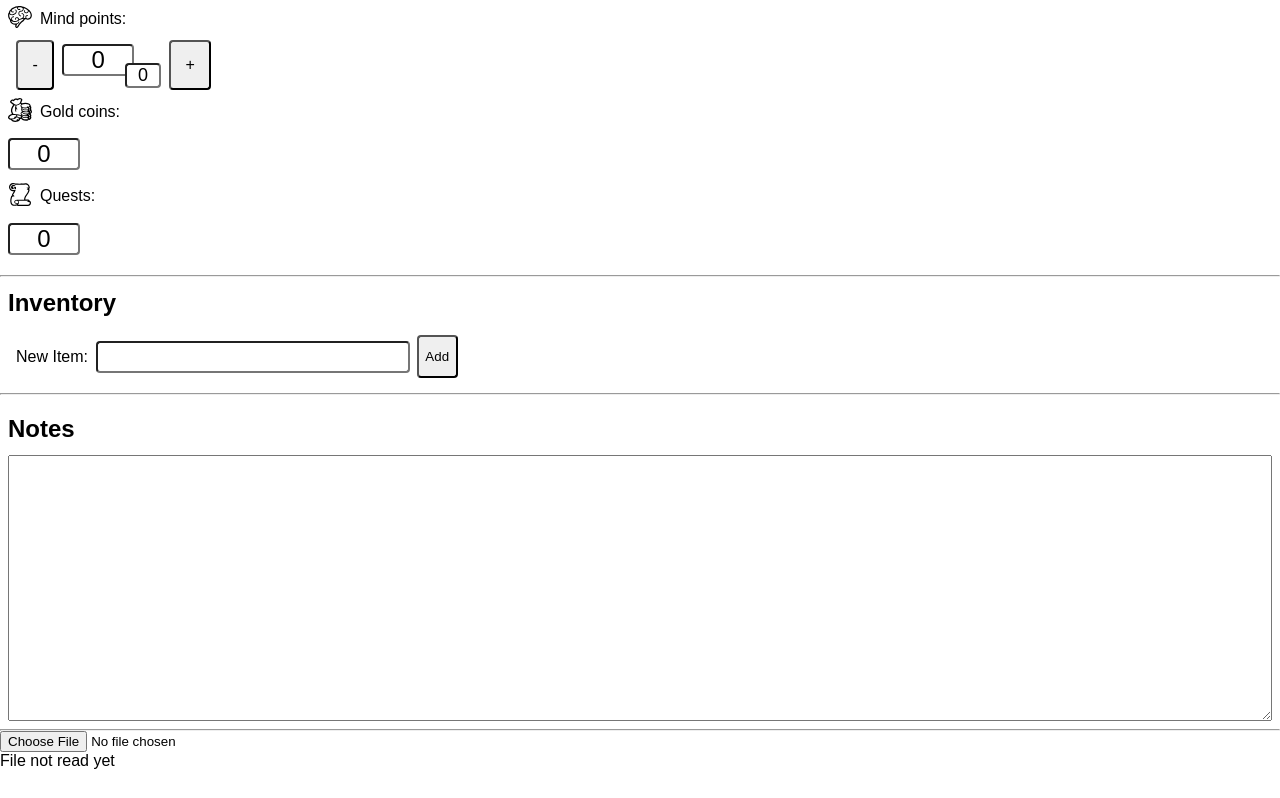
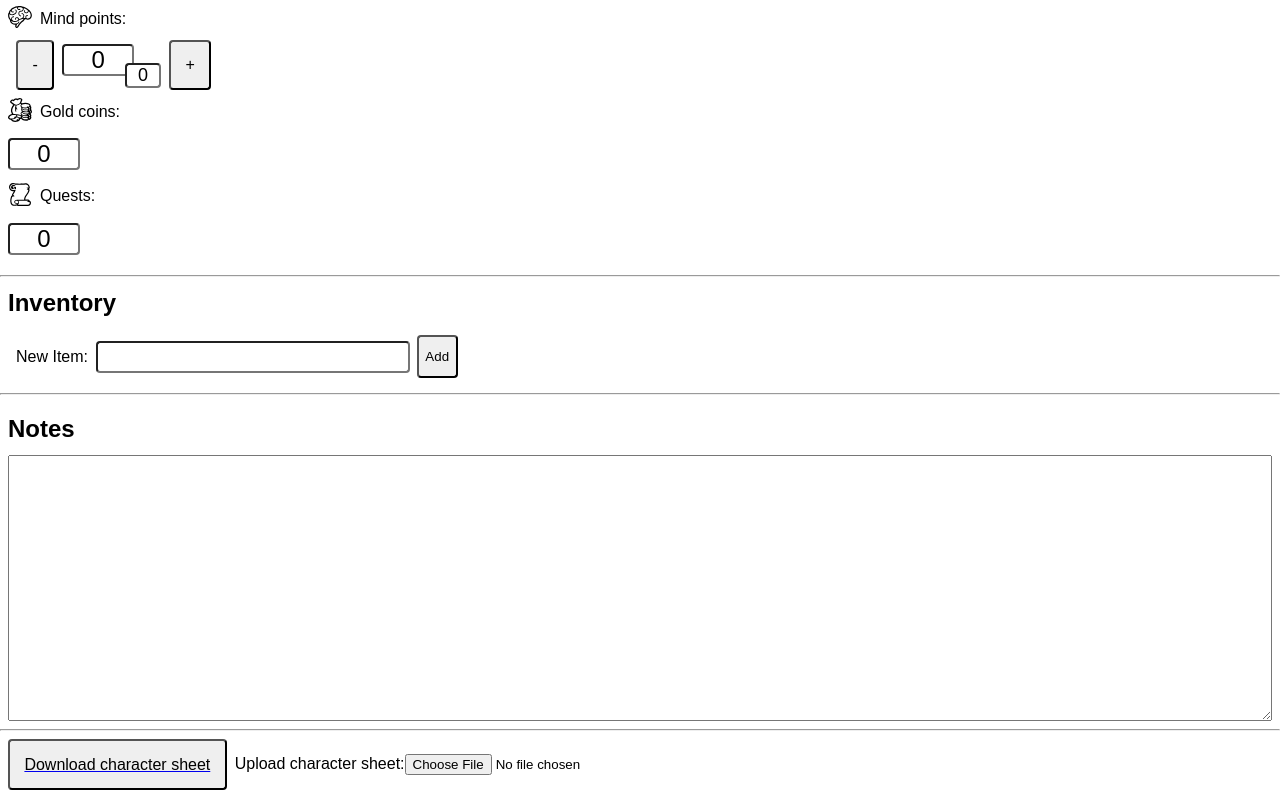
Before and after one commit to fburato/heroquest-character-sheet, a Next.js app: page / in a window 1280 px wide. Shown: the part 516-1314 px from the top of the page. Before the commit the page ends 1286 px from the top, so only its background shows below. Built offline with nearby package versions, Linux system fonts and the light colour scheme.

Commit message:
Implement state management with filesystem

```diff
--- a/src/app/components/character_values/component.tsx
+++ b/src/app/components/character_values/component.tsx
@@ -1,5 +1,5 @@
 import { FC } from "react"
-import { useDispatch, useSelector } from "react-redux"
+import { useDispatch, useSelector, useStore } from "react-redux"
 import { changeAttackDiceBaseValue, changeAttackDiceValue, changeBodyPointsBaseValue, changeBodyPointsValue, changeDefendDiceBaseValue, changeDefendDiceValue, changeGoldCoinsValue, changeMindPointsBaseValue, changeMindPointsValue, changeQuestsValue, CharacterValues, decreaseAttackDiceValue, decreaseBodyPointsValue, decreaseDefendDiceValue, decreaseMindPointsValue, increaseAttackDiceValue, increaseBodyPointsValue, increaseDefendDiceValue, increaseMindPointsValue } from "./reducer"
 
 
--- a/src/app/globals.css
+++ b/src/app/globals.css
@@ -16,7 +16,24 @@ body {
   margin: 0;
 }
 
-a {
+.downloadButton a {
   color: inherit;
   text-decoration: none;
 }
+
+.downloadButton button {
+  cursor: pointer;
+  display: inline;
+  padding: 0.9em;
+  margin: 0.5em;
+  border-radius: 4px;
+  font-size: 1em;
+}
+
+.stateManager {
+  display: flex;
+}
+
+.uploadButton {
+  margin: auto auto auto 0;
+}
--- a/src/app/page.tsx
+++ b/src/app/page.tsx
@@ -1,8 +1,10 @@
 'use client'
-import React, { useState } from "react"
+import React, { FC, useState } from "react"
 import CharacterSheet from "./components/character_sheet"
-import { Provider } from "react-redux"
+import { Provider, useDispatch, useSelector } from "react-redux"
 import store from './store'
+import { SummarisedState } from "./store"
+import { loadAction } from "./reducer"
 
 type JSONValue =
   | string
@@ -16,16 +18,48 @@ type JSONValue =
 //   [k: string]: JSONValue
 // }
 
+const App: FC<unknown> = () => {
+  const summary = useSelector<{ summary: SummarisedState }>(state => state.summary)
+  const dispatch = useDispatch()
+  return (<main>
+    <div>
+      <CharacterSheet />
+
+      <div className="stateManager">
+        <a href={`data:text/json;charset=utf-8,${encodeURIComponent(JSON.stringify(summary))}`} download={"state.json"} className="downloadButton">
+          <button>Download character sheet</button>
+        </a>
+        <div className="uploadButton">
+          <label htmlFor="file" id="fileLabel" >Upload character sheet:</label>
+          <input type="file" name="file" onChange={async (event) => {
+            const fileList = event.target.files
+            if (fileList) {
+              const [file] = fileList
+              const fileContent = await file.text()
+              dispatch(loadAction(JSON.parse(fileContent) as SummarisedState))
+            }
+          }} />
+        </div>
+      </div>
+      {/* <div>
+        {!fileContent ? (<p>File not read yet</p>) : (<div><p>File content:</p><p>{JSON.stringify(fileContent)}</p></div>)}
+      </div> */}
+    </div>
+  </main>)
+}
+
 export default function Home() {
-  const [fileContent, setFileContent] = useState<JSONValue | null>(null)
-
   return (
     <React.StrictMode>
       <Provider store={store}>
-        <main>
-          <div>
-            <CharacterSheet />
-            <input type="file" name="file" onChange={async (event) => {
+        <App />
+      </Provider>
+    </React.StrictMode>
+  );
+}
+
+/*
+<input type="file" name="file" onChange={async (event) => {
               const fileList = event.target.files
               if (fileList) {
                 const [file] = fileList
@@ -33,13 +67,4 @@ export default function Home() {
                 setFileContent(JSON.parse(fileContent) as JSONValue)
               }
             }} />
-            {!fileContent ? <></> : <a href={`data:text/json;charset=utf-8,${encodeURIComponent(JSON.stringify(fileContent))}`} download={"state.json"}><button>Download content</button></a>}
-            <div>
-              {!fileContent ? (<p>File not read yet</p>) : (<div><p>File content:</p><p>{JSON.stringify(fileContent)}</p></div>)}
-            </div>
-          </div>
-        </main>
-      </Provider>
-    </React.StrictMode>
-  );
-}
+*/
--- /dev/null
+++ b/src/app/reducer.tsx
@@ -0,0 +1,5 @@
+import { createAction } from "@reduxjs/toolkit"
+import { SummarisedState } from "./store"
+
+const loadActionType = "LOAD_STATE"
+export const loadAction = createAction<SummarisedState>(loadActionType)
--- a/src/app/store.tsx
+++ b/src/app/store.tsx
@@ -1,51 +1,108 @@
-import { configureStore, Reducer } from "@reduxjs/toolkit";
+import { combineReducers, configureStore, createSlice, Reducer, Slice, UnknownAction } from "@reduxjs/toolkit";
 import { reducer as generalReducer, actions as generalActions } from './components/general'
 import { reducer as characterValuesReducer, actions as characterValuesActions } from './components/character_values'
 import { reducer as inventoryReducer, actions as inventoryActions } from './components/inventory'
-import { reducer as notesReducer } from './components/notes'
+import { reducer as notesReducer, actions as notesActions } from './components/notes'
 import { GeneralState } from "./components/general/reducer";
 import { CharacterValues } from "./components/character_values/reducer";
-import { InventoryState } from "./components/inventory/reducer";
+import { InventoryState, Item } from "./components/inventory/reducer";
 import { NotesState } from "./components/notes/reducer";
-interface SummarisedState {
+import { loadAction } from "./reducer";
+export interface SummarisedState {
     name: string,
     character: string,
+    characterValues: CharacterValues,
+    items: Array<Item>,
+    notes: string,
 }
+
 interface Store {
     general: GeneralState,
     characterValues: CharacterValues,
-    summary: SummarisedState,
+    summary?: SummarisedState,
     inventory: InventoryState
     notes: NotesState
 }
-const summaryReducer: Reducer<SummarisedState> = (state: SummarisedState, action) => {
-    if (typeof state === 'undefined') {
+
+const defaultCharacterValues = () => {
+    return {
+        attackDice: {
+            value: 0,
+            baseValue: 0,
+        },
+        defendDice: {
+            value: 0,
+            baseValue: 0,
+        },
+        bodyPoints: {
+            value: 0,
+            baseValue: 0,
+        },
+        mindPoints: {
+            value: 0,
+            baseValue: 0,
+        },
+        goldCoins: 0,
+        quests: 0,
+    }
+}
+
+const rootReducer: Reducer<Store> = combineReducers({
+    general: generalReducer,
+    characterValues: characterValuesReducer,
+    inventory: inventoryReducer,
+    notes: notesReducer,
+    summary: (state: SummarisedState | undefined, action: UnknownAction): SummarisedState => {
         return {
             name: "",
-            character: ""
+            character: "",
+            characterValues: defaultCharacterValues(),
+            items: [],
+            notes: ""
         }
+    },
+})
+
+const summaryFromStore = (store: Store): SummarisedState => {
+    return {
+        name: store.general.name,
+        character: store.general.character,
+        characterValues: store.characterValues,
+        items: store.inventory.items,
+        notes: store.notes.text
     }
-    if (generalActions.changeName.match(action)) {
-        return {
-            ...state,
-            name: action.payload
+}
+
+const summaryReducer: Reducer<Store> = (state: Store | undefined, action) => {
+    if (loadAction.match(action)) {
+        const actionState = action.payload
+        const store: Store = {
+            general: {
+                name: actionState.name ? actionState.name : "",
+                character: actionState.character ? actionState.character : "",
+            },
+            characterValues: actionState.characterValues ? actionState.characterValues : defaultCharacterValues(),
+            inventory: {
+                items: actionState.items ? actionState.items : [],
+                newItemValue: ""
+            },
+            notes: {
+                text: actionState.notes ? actionState.notes : ""
+            },
+            summary: actionState
         }
+        return store
     }
-    if (generalActions.changeCharacter.match(action)) {
-        return {
-            ...state,
-            character: action.payload
-        }
+    const calculatedState = rootReducer(state ? { ...state, summary: undefined } : undefined, action)
+    const summary = summaryFromStore(calculatedState)
+    const updated = {
+        ...calculatedState,
+        summary: summary
     }
-    return state
+    return updated
 }
+
 const store = configureStore<Store>({
-    reducer: {
-        general: generalReducer,
-        characterValues: characterValuesReducer,
-        summary: summaryReducer,
-        inventory: inventoryReducer,
-        notes: notesReducer
-    }
+    reducer: summaryReducer
 })
 export default store
```
